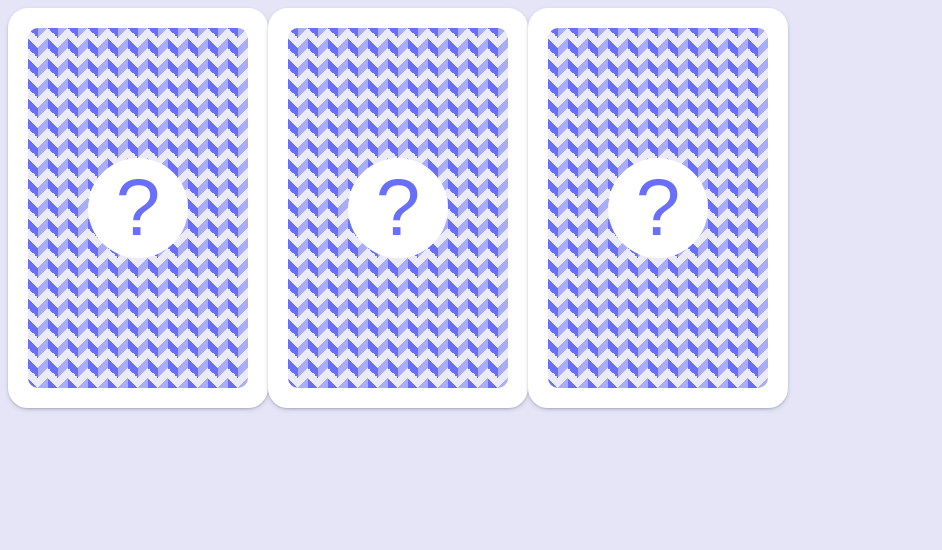
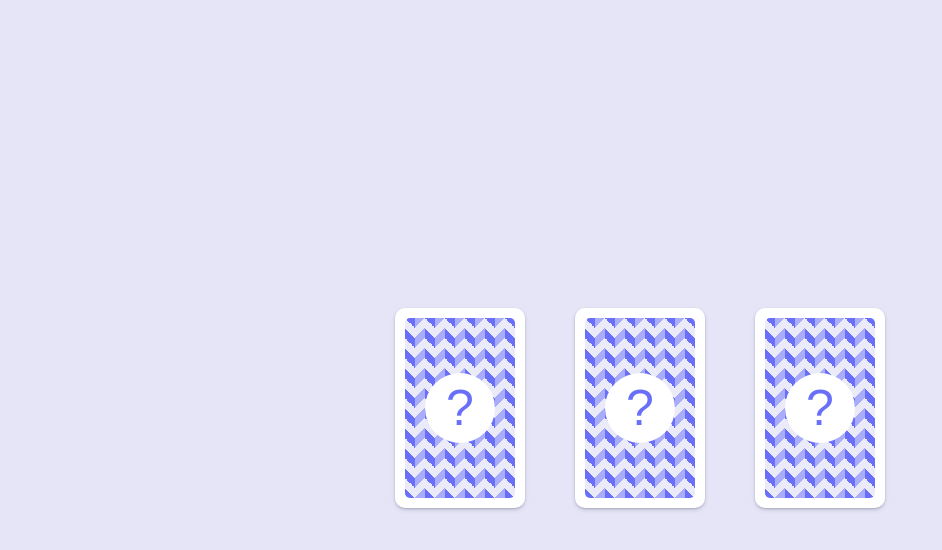
Before and after one commit to juan-antonio-ledesma/monty-hall-problem, a Next.js app: page / in a window 1280 px wide. Shown: the top 550 px of the page, without its empty margins (0-942 px from the left). Built offline with nearby package versions, Linux system fonts and the light colour scheme.

Commit message:
Add the logic of the selected card

```diff
--- a/package.json
+++ b/package.json
@@ -9,6 +9,7 @@
     "lint": "next lint"
   },
   "dependencies": {
+    "classnames": "^2.3.1",
     "next": "12.1.4",
     "react": "18.0.0",
     "react-dom": "18.0.0"
--- a/src/components/card/Card.jsx
+++ b/src/components/card/Card.jsx
@@ -1,13 +1,18 @@
+import Image from 'next/image'
+
 import PropTypes from 'prop-types'
-
-import Image from 'next/image'
+import cx from 'classnames'
 
 import carImage from '../../public/images/car.png'
 import goatImage from '../../public/images/goat.png'
 
-const Card = ({ type }) => {
+const Card = ({ type, onClick, isSelected }) => {
+  const classes = cx('card', {
+    'is-selected': isSelected,
+  })
+
   return (
-    <div className="card">
+    <div className={classes} onClick={onClick}>
       <div className="card-inner">
         <div className="card-front">
           <div className="card-interrogationBadge">?</div>
@@ -15,9 +20,9 @@ const Card = ({ type }) => {
         <div className="card-back">
           <Image
             src={type === 'goat' ? goatImage : carImage}
-            alt={type}
-            width={100}
-            height={100}
+            alt="hola"
+            width={70}
+            height={70}
           />
         </div>
       </div>
@@ -27,6 +32,8 @@ const Card = ({ type }) => {
 
 Card.propTypes = {
   type: PropTypes.string.isRequired,
+  onClick: PropTypes.func,
+  isSelected: PropTypes.bool,
 }
 
 export default Card
--- a/src/components/card/card.scss
+++ b/src/components/card/card.scss
@@ -1,17 +1,38 @@
 .cards {
+  width: 100%;
+  height: 100vh;
   display: flex;
+  justify-content: center;
+  align-items: center;
+  gap: 50px;
 }
 
 .card {
   display: flex;
   justify-content: center;
   align-items: center;
-  width: 260px;
-  height: 400px;
+  width: 130px;
+  height: 200px;
   perspective: 1000px;
+  position: relative;
+  cursor: pointer;
 
-  &:hover .card-inner {
-    transform: rotateY(-180deg);
+  &.is-selected {
+    &::after {
+      content: '';
+      position: absolute;
+      width: 100%;
+      height: 100%;
+      border: solid orange 5px;
+      padding: 10px;
+      border-radius: 10px;
+    }
+  }
+
+  &.is-revealed {
+    .card-inner {
+      transform: rotateY(-180deg);
+    }
   }
 
   &-inner {
@@ -19,8 +40,8 @@
     width: 100%;
     height: 100%;
     background-color: $white;
-    border: solid 20px $white;
-    border-radius: 20px;
+    border: solid 10px $white;
+    border-radius: 10px;
     box-shadow: rgba(50, 50, 93, 0.25) 0px 2px 5px -1px,
       rgba(0, 0, 0, 0.3) 0px 1px 3px -1px;
 
@@ -53,18 +74,18 @@
       linear-gradient(315deg, rgba($primary, 0.5) 25%, transparent 25%) 0px 0/ 20px
         20px,
       linear-gradient(45deg, $primary 25%, $primary-light 25%) 0px 0/ 20px 20px;
-    border-radius: 10px;
+    border-radius: 5px;
   }
 
   &-interrogationBadge {
     display: flex;
     align-items: center;
     justify-content: center;
-    width: 100px;
-    height: 100px;
+    width: 70px;
+    height: 70px;
     background-color: $white;
     border-radius: 50%;
-    font-size: 80px;
+    font-size: 50px;
     color: $primary;
   }
 
--- a/src/components/card/cards.js
+++ /dev/null
@@ -1,10 +0,0 @@
-const randomIntFromInterval = (min, max) => {
-  return Math.floor(Math.random() * max) + min
-}
-
-export const setCards = () => {
-  const cards = Array(3).fill('goat')
-  cards[randomIntFromInterval(0, 2)] = 'car'
-
-  return cards
-}
--- a/src/pages/index.js
+++ b/src/pages/index.js
@@ -1,13 +1,44 @@
+import { useState } from 'react'
+
 import Card from '../components/card/Card'
-import { setCards } from '../components/card/cards'
 
 export default function Home() {
-  const cards = setCards()
+  const randomIntFromInterval = (min, max) => {
+    return Math.floor(Math.random() * max) + min
+  }
+
+  const resetCards = () => {
+    const defaultCard = { type: 'goat', isSelected: false }
+    const cards = Array(3).fill({ ...defaultCard })
+    cards[randomIntFromInterval(0, 2)] = { ...defaultCard, type: 'car' }
+
+    return cards
+  }
+
+  const [cards, setCards] = useState(resetCards())
+
+  const selectCard = indexSelectedCard => {
+    setCards(previousCards => {
+      return previousCards.map((cardObject, index) => {
+        if (index === indexSelectedCard) {
+          return { ...cardObject, isSelected: true }
+        }
+        return cardObject
+      })
+    })
+  }
 
   return (
     <div className="cards">
-      {cards.map((cardType, index) => {
-        return <Card key={`card-${index}`} type={cardType} />
+      {cards.map((card, index) => {
+        return (
+          <Card
+            key={`card-${index}`}
+            type={card.type}
+            isSelected={card.isSelected}
+            onClick={() => selectCard(index)}
+          />
+        )
       })}
     </div>
   )
```
Also changed, not shown: 1 other file (tests, documents, lock files or other folders).
